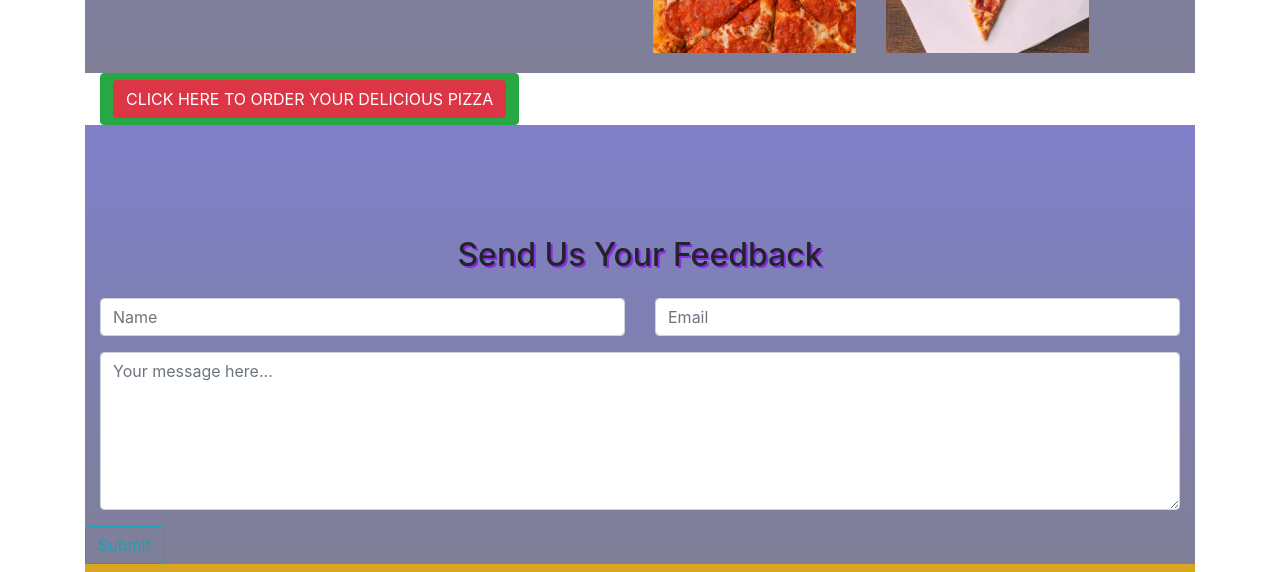
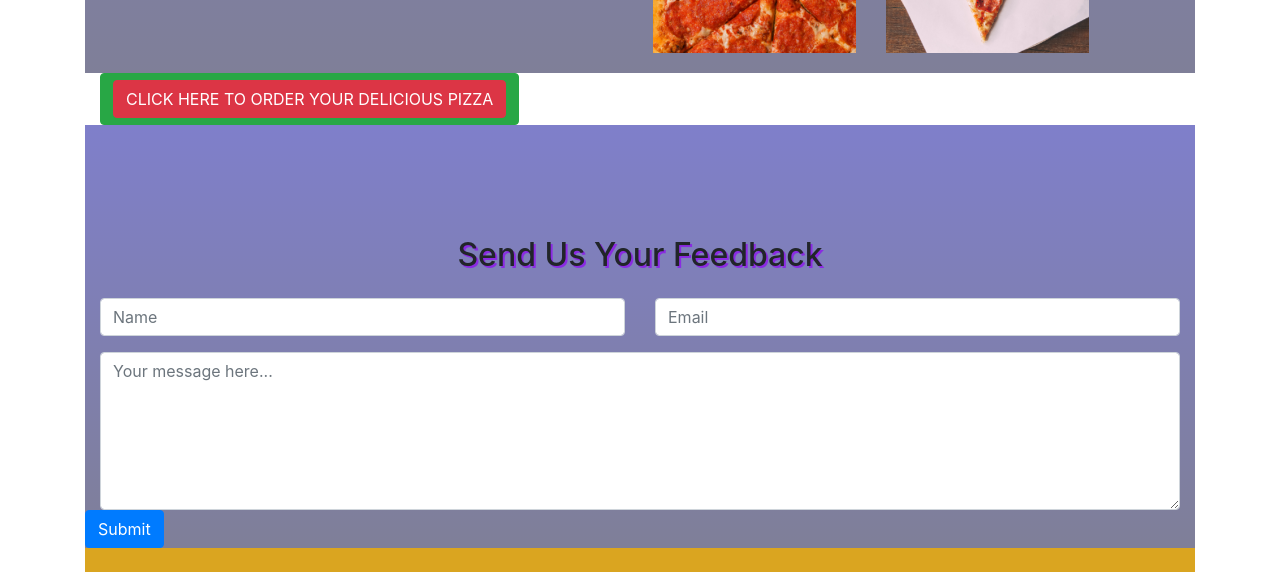
Before and after one commit to MAKONJIO99/La_Pizzeria, a plain HTML site: page index.html in a window 1280 px wide. Shown: the part 1626-2198 px from the top of the page. Drawn offline with nearby package versions, Linux system fonts and the light colour scheme.

Commit message:
js scrip modification

```diff
--- a/index.html
+++ b/index.html
@@ -36,6 +36,7 @@
             <h1>WELCOME TO LA_PIZZERIA</h1>
             <h2>Home For The Best Pizza Globally.</h2>
           </div>
+
 
           <!--menu-->
           <div class="services-area" id="services">
@@ -157,7 +158,7 @@
                         rows="6" required></textarea>
                 </div><br>
                 <div>
-                        <button type="submit" class="btn btn-outline-info mt-3">Submit</button>
+                    <button type="submit" class="btn btn-primary">Submit</button>
                 </div>
                </div>
              </form>
@@ -183,3 +184,4 @@
         <script src="https://stackpath.bootstrapcdn.com/bootstrap/4.5.0/js/bootstrap.min.js" integrity="sha384-OgVRvuATP1z7JjHLkuOU7Xw704+h835Lr+6QL9UvYjZE3Ipu6Tp75j7Bh/kR0JKI" crossorigin="anonymous"></script>
     </div>
 </body>
+</html>
```
Also changed, not shown: Js/jquery-3.5.1.js (renamed from JS/jquery-3.5.1.js), Js/script.js (renamed from JS/script.js). Lines whose indentation alone changed are shown as unchanged.
